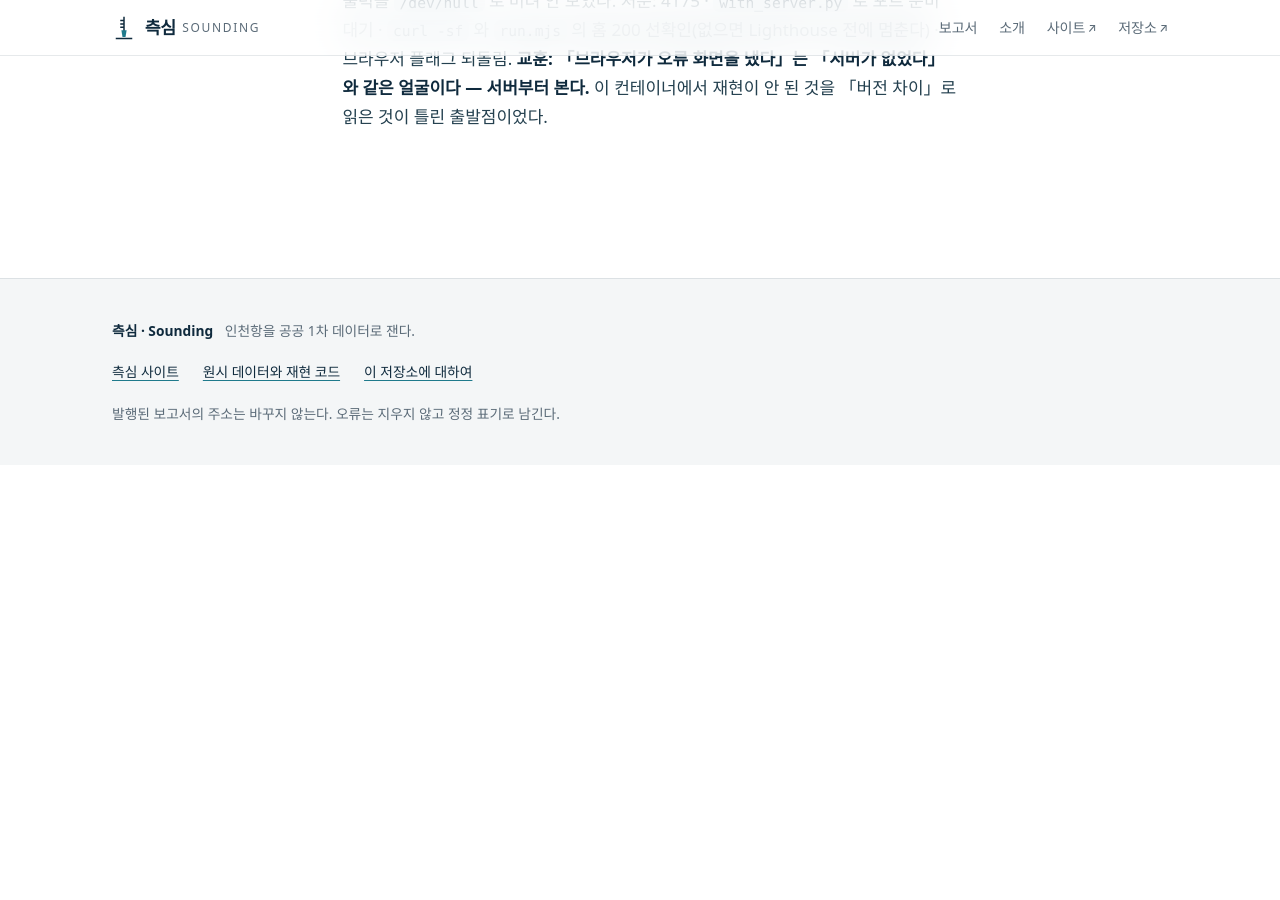
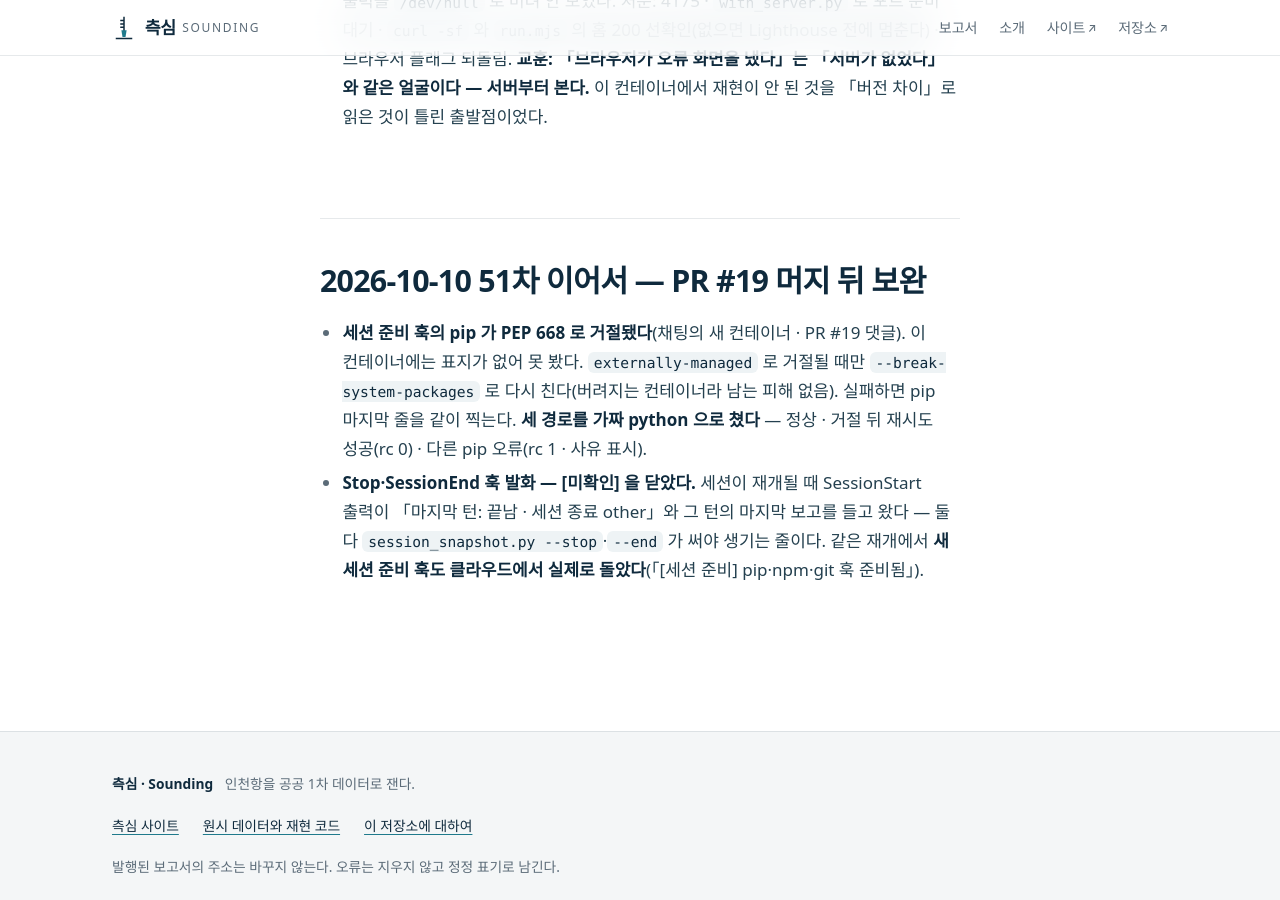
Before and after one commit to jisangj03-dev/incheon-port-analysis, a Jekyll site: the page built from docs/작업기록.md, in a window 1280 px wide and 900 px high, scrolled down 152207 px. Built offline with Jekyll 4.4.1, drawn with Linux system fonts in a browser that asks for light colours; some web fonts are replaced; our own code applies the rules of GitHub Pages for plain Markdown files; before the commit the page ends 152672 px from its top, so only the background shows below that.

Commit message:
세션 준비 훅: PEP 668 거절 때만 --break-system-packages 로 재시도 · Stop·SessionEnd 발화 확인 기록
Co-Authored-By: Claude Opus 5.5 <noreply@anthropic.com>
Claude-Session: https://claude.ai/code/session_018PSYSZ8nBmjMEvPgEkCHJT

```diff
--- a/docs/작업기록.md
+++ b/docs/작업기록.md
@@ -3457,3 +3457,8 @@ mail-02 의 기고 전속 조건(원문 게재 요구 여부)은 mail-01 때와
 **루틴 측심-주간물동량(월 06:00 KST).** 마지막 실행 10/4(성공 · PR #13 · 머지됨). 그 실행은 boot_check 를 안 돌렸고 check_refs·check_private 를 따로 쳐 「불성립·모름」을 PR 에 적었다 — **검사 때문에 멈추지는 않았다.** 그 실행을 실제로 막은 것은 네트워크다(`incheon.mof.go.kr` 403 → 물동량 갱신 불가). 이번 정비 뒤 클라우드 boot_check 는 실패 0 이라 「여기서 멈춘다」가 안 나오고, 커밋 훅은 봉인 생략(3)을 안 막는다. **다음 실행(10/12 월 06:00 KST)에서 SessionStart 준비 훅이 실제로 도는지는 그 실행에서 확인된다** — 이 PR 이 머지돼야 루틴의 새 클론에 들어간다.
 - **발화 기록이 결함을 하나 잡았다**: `commit && push` 한 줄이 「push」로 분류돼 앵커 검사를 건너뛰었다(`ce0a49f`). 분류 순서를 고치고 시험에 박았다 — 사고 118 ④. 그 커밋의 앵커는 손으로 확인(3건 일치).
 - **CI Lighthouse 세 번 실패 — 원인을 브라우저로 잘못 짚었다.** 세 번 다 `CHROME_INTERSTITIAL_ERROR`(최종 `chrome-error://`). 내 가설 둘(HttpsUpgrades · Local Network Access)과 Chrome 안정판 전환은 **재현 없이 넣은 것**이었고 효과가 없었다. 채팅이 Chrome for Testing 153 으로 재현했다 — **서버가 없을 때만** 같은 오류(메인 문서 `ERR_CONNECTION_REFUSED`). 앞 단계 `with_server.py`(4173)가 내려가는 중에 같은 포트로 띄운 서버가 bind 에 실패하고, 출력을 `/dev/null` 로 버려 안 보였다. 처분: 4175 · `with_server.py` 로 포트 준비 대기 · `curl -sf` 와 `run.mjs` 의 홈 200 선확인(없으면 Lighthouse 전에 멈춘다) · 브라우저 플래그 되돌림. **교훈: 「브라우저가 오류 화면을 냈다」는 「서버가 없었다」와 같은 얼굴이다 — 서버부터 본다.** 이 컨테이너에서 재현이 안 된 것을 「버전 차이」로 읽은 것이 틀린 출발점이었다.
+
+## 2026-10-10 51차 이어서 — PR #19 머지 뒤 보완
+
+- **세션 준비 훅의 pip 가 PEP 668 로 거절됐다**(채팅의 새 컨테이너 · PR #19 댓글). 이 컨테이너에는 표지가 없어 못 봤다. `externally-managed` 로 거절될 때만 `--break-system-packages` 로 다시 친다(버려지는 컨테이너라 남는 피해 없음). 실패하면 pip 마지막 줄을 같이 찍는다. **세 경로를 가짜 python 으로 쳤다** — 정상 · 거절 뒤 재시도 성공(rc 0) · 다른 pip 오류(rc 1 · 사유 표시).
+- **Stop·SessionEnd 훅 발화 — [미확인] 을 닫았다.** 세션이 재개될 때 SessionStart 출력이 「마지막 턴: 끝남 · 세션 종료 other」와 그 턴의 마지막 보고를 들고 왔다 — 둘 다 `session_snapshot.py --stop`·`--end` 가 써야 생기는 줄이다. 같은 재개에서 **새 세션 준비 훅도 클라우드에서 실제로 돌았다**(「[세션 준비] pip·npm·git 훅 준비됨」).
```
Also changed, not shown: 1 other file.
